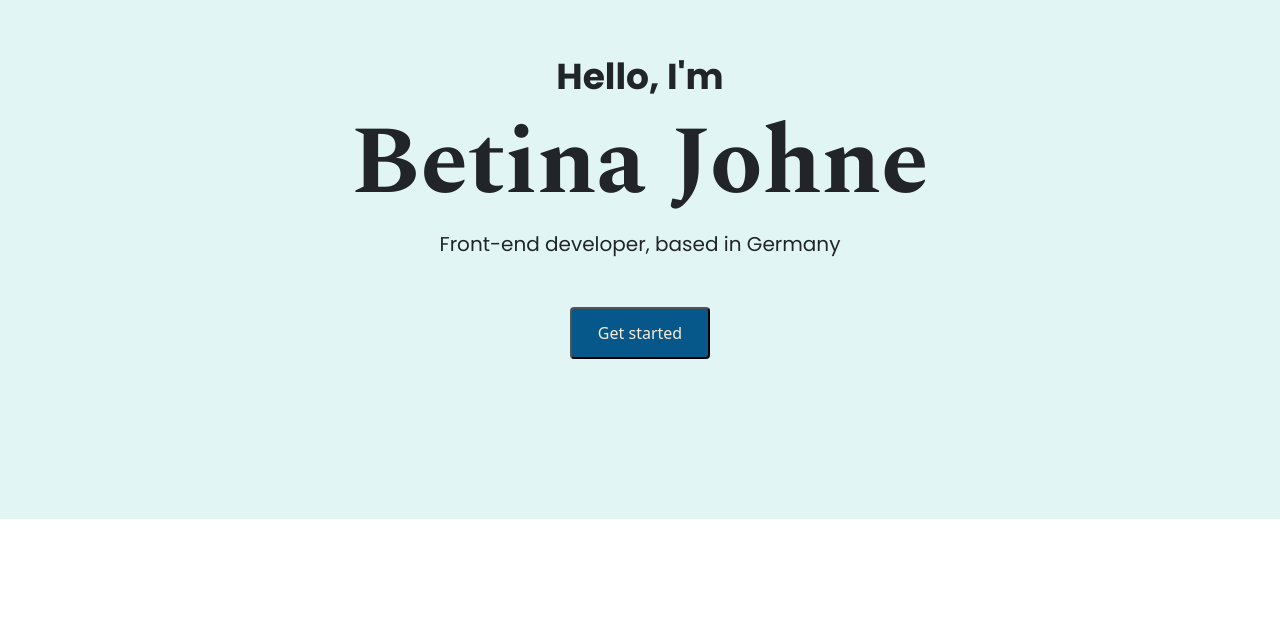
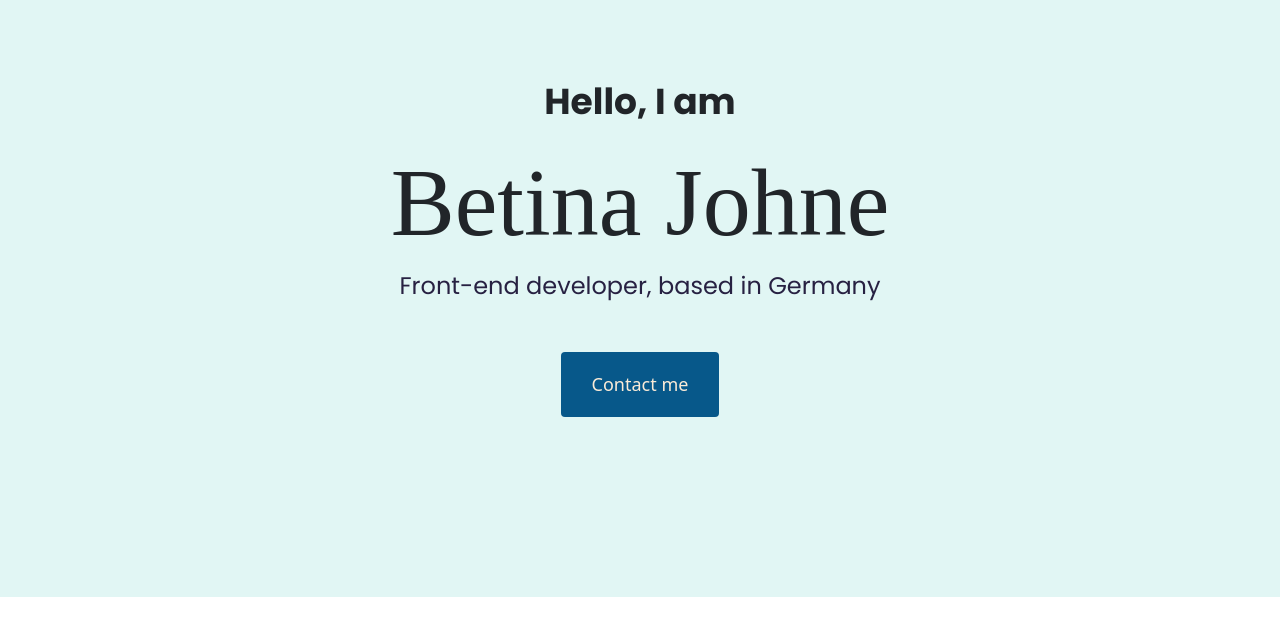
Before and after one commit to bjohne/portfolio-project, a plain HTML site: page index.html in a window 1280 px wide. Shown: the part 105-740 px from the top of the page. Drawn offline with nearby package versions, Linux system fonts and the light colour scheme; a web font is replaced by a local one.

Commit message:
reorganized head and coded first part of homepage

```diff
--- a/index.html
+++ b/index.html
@@ -3,13 +3,21 @@
   <head>
     <meta charset="UTF-8" />
     <meta http-equiv="X-UA-Compatible" content="IE=edge" />
-
+    <meta name="viewport" content="width=device-width, initial-scale=1.0" />
+    <title>Document</title>
     <link
       href="https://cdn.jsdelivr.net/npm/bootstrap@5.1.3/dist/css/bootstrap.min.css"
       rel="stylesheet"
       integrity="sha384-1BmE4kWBq78iYhFldvKuhfTAU6auU8tT94WrHftjDbrCEXSU1oBoqyl2QvZ6jIW3"
       crossorigin="anonymous"
     />
+    <link rel="preconnect" href="https://fonts.googleapis.com" />
+    <link rel="preconnect" href="https://fonts.gstatic.com" crossorigin />
+    <link
+      href="https://fonts.googleapis.com/css2?family=Cairo:wght@300;400;500;600;700&family=Karla:wght@500;700&family=Literata:wght@600;700&family=Nunito:wght@500;700&family=Playfair+Display:wght@700&family=Poppins:wght@400;500;600;700&family=Spectral:wght@700&family=Trirong:wght@700&display=swap"
+      rel="stylesheet"
+    />
+    <link rel="stylesheet" href="/styles/portfolio.css" />
     <script
       src="https://cdn.jsdelivr.net/npm/bootstrap@5.1.3/dist/js/bootstrap.bundle.min.js"
       integrity="sha384-ka7Sk0Gln4gmtz2MlQnikT1wXgYsOg+OMhuP+IlRH9sENBO0LRn5q+8nbTov4+1p"
@@ -19,22 +27,13 @@
       src="https://kit.fontawesome.com/0203cac26a.js"
       crossorigin="anonymous"
     ></script>
-    <link rel="preconnect" href="https://fonts.googleapis.com" />
-    <link rel="preconnect" href="https://fonts.gstatic.com" crossorigin />
-    <link
-      href="https://fonts.googleapis.com/css2?family=Cairo:wght@300;400;500;600;700&family=Karla:wght@500;700&family=Literata:wght@600;700&family=Nunito:wght@500;700&family=Playfair+Display:wght@700&family=Poppins:wght@400;500;600;700&family=Spectral:wght@700&family=Trirong:wght@700&display=swap"
-      rel="stylesheet"
-    />
-    <link rel="stylesheet" href="/styles/portfolio.css" />
-    <meta name="viewport" content="width=device-width, initial-scale=1.0" />
-    <title>Document</title>
   </head>
   <body>
     <div class="hero">
-      <h3>Hello, I'm</h3>
+      <p>Hello, I am</p>
       <h1>Betina Johne</h1>
-      <p class="mb-5">Front-end developer, based in Germany</p>
-      <button>Get started</button>
+      <h2 class="mb-5">Front-end developer, based in Germany</h2>
+      <div><a href="#" class="btn btn-branding">Contact me</a></div>
     </div>
   </body>
 </html>
--- a/styles/portfolio.css
+++ b/styles/portfolio.css
@@ -1,29 +1,43 @@
 :root {
   --primary-color: #e1f6f4;
   --secondary-color: #07588a;
+  --button-writing-color: antiquewhite;
+  --button-hover-background: #6ac1b8;
+  --third-color: #bfe9db;
+  --heading-font-family: "Playfair";
+  --default-font-family: "Poppins";
 }
 
 h1 {
-  font-family: "Spectral";
+  font-family: var(--heading-font-family);
   font-size: 96px;
 }
-h3 {
-  font-family: "Poppins";
+.hero p {
+  font-family: var(--default-font-family);
   font-size: 36px;
+  line-height: 54px;
   font-weight: bold;
 }
-p {
-  font-size: 20px;
-  font-family: "Poppins";
+h2 {
+  font-size: 24px;
+  font-family: var(--default-font-family);
+  line-height: 36px;
+  font-weight: normal;
+  color: #272142;
 }
-button {
+.btn-branding {
   background-color: var(--secondary-color);
-  padding: 12px 26px;
+  padding: 18px 30px;
   border-radius: 4px;
-  color: antiquewhite;
+  color: var(--button-writing-color);
+  font-size: 18px;
+  line-height: 27px;
+}
+.btn-branding:hover {
+  background-color: var(--button-hover-background);
 }
 .hero {
   text-align: center;
   background-color: var(--primary-color);
-  padding: 160px 0;
+  padding: 180px 20px;
 }
```
